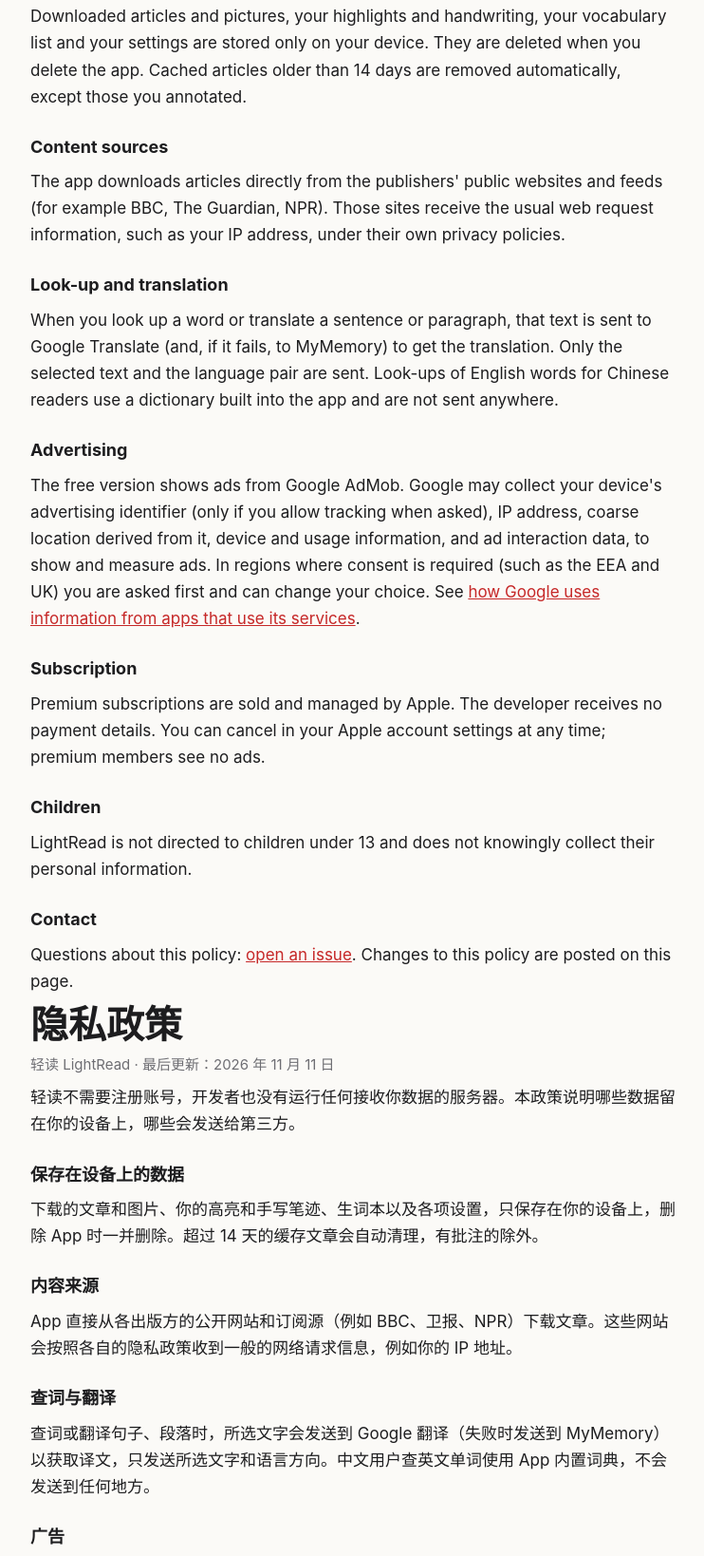
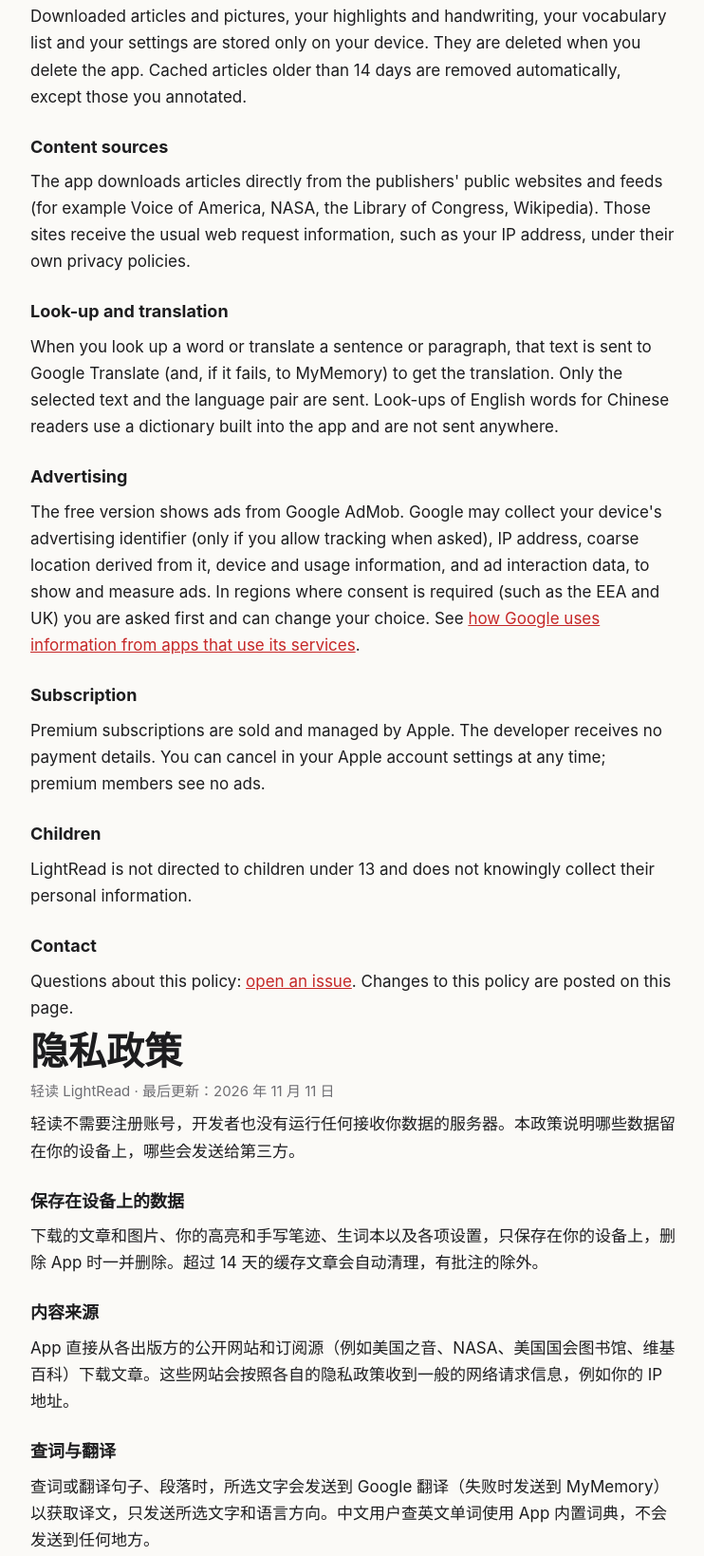
Before and after one commit to bg4hsi/bg4hsi.github.io, a plain HTML site: page lightread/privacy.html in a window 1280 px wide. Shown: the part 357-1995 px from the top of the page at 95% size, without its empty margins (268-1010 px from the left). Drawn offline with Linux system fonts and the light colour scheme.

Commit message:
Privacy policy: current content sources
Co-Authored-By: Claude Opus 5.5 <noreply@anthropic.com>

```diff
--- a/lightread/privacy.html
+++ b/lightread/privacy.html
@@ -7,7 +7,7 @@
 <h3>Stored on your device</h3>
 <p>Downloaded articles and pictures, your highlights and handwriting, your vocabulary list and your settings are stored only on your device. They are deleted when you delete the app. Cached articles older than 14 days are removed automatically, except those you annotated.</p>
 <h3>Content sources</h3>
-<p>The app downloads articles directly from the publishers' public websites and feeds (for example BBC, The Guardian, NPR). Those sites receive the usual web request information, such as your IP address, under their own privacy policies.</p>
+<p>The app downloads articles directly from the publishers' public websites and feeds (for example Voice of America, NASA, the Library of Congress, Wikipedia). Those sites receive the usual web request information, such as your IP address, under their own privacy policies.</p>
 <h3>Look-up and translation</h3>
 <p>When you look up a word or translate a sentence or paragraph, that text is sent to Google Translate (and, if it fails, to MyMemory) to get the translation. Only the selected text and the language pair are sent. Look-ups of English words for Chinese readers use a dictionary built into the app and are not sent anywhere.</p>
 <h3>Advertising</h3>
@@ -24,7 +24,7 @@
 <h3>保存在设备上的数据</h3>
 <p>下载的文章和图片、你的高亮和手写笔迹、生词本以及各项设置，只保存在你的设备上，删除 App 时一并删除。超过 14 天的缓存文章会自动清理，有批注的除外。</p>
 <h3>内容来源</h3>
-<p>App 直接从各出版方的公开网站和订阅源（例如 BBC、卫报、NPR）下载文章。这些网站会按照各自的隐私政策收到一般的网络请求信息，例如你的 IP 地址。</p>
+<p>App 直接从各出版方的公开网站和订阅源（例如美国之音、NASA、美国国会图书馆、维基百科）下载文章。这些网站会按照各自的隐私政策收到一般的网络请求信息，例如你的 IP 地址。</p>
 <h3>查词与翻译</h3>
 <p>查词或翻译句子、段落时，所选文字会发送到 Google 翻译（失败时发送到 MyMemory）以获取译文，只发送所选文字和语言方向。中文用户查英文单词使用 App 内置词典，不会发送到任何地方。</p>
 <h3>广告</h3>
```
